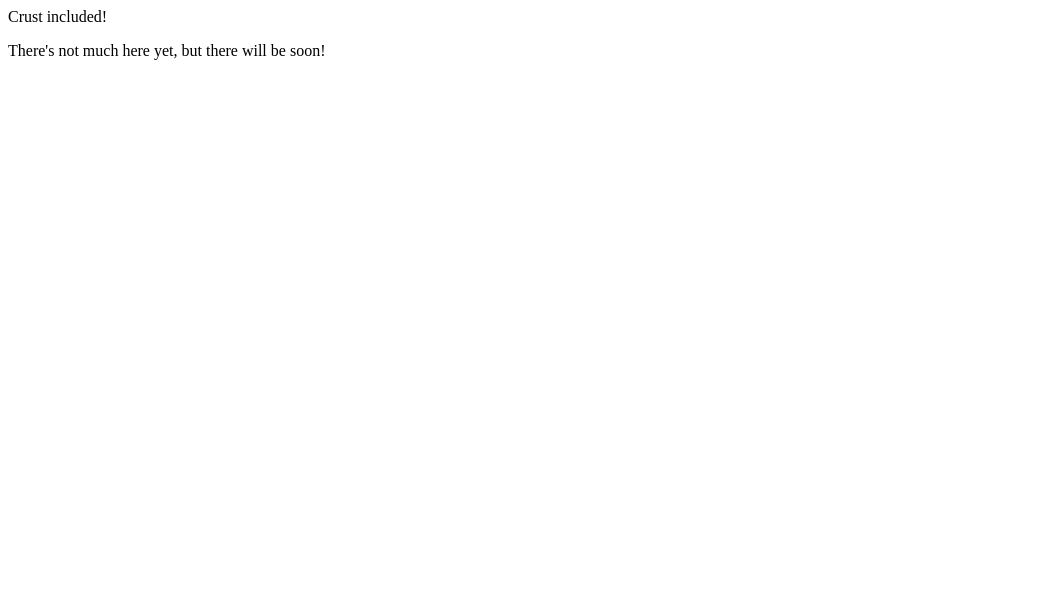
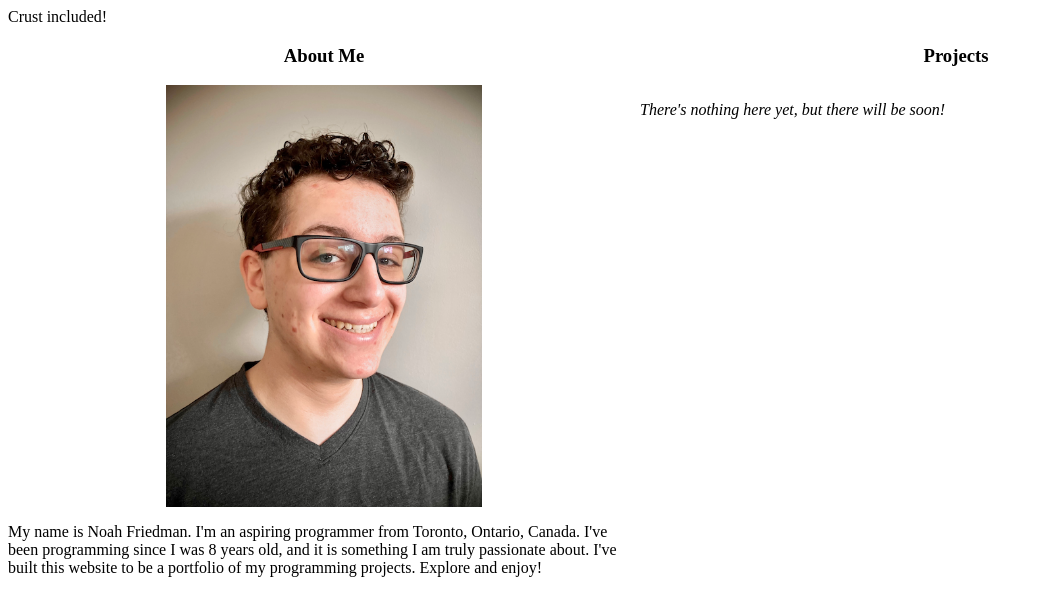
Before and after one commit to speelynet-archive/home, a plain HTML site: page src/index.html in a window 1280 px wide. Shown: the whole page, without its empty margins (0-1043 px from the left). Drawn offline with Linux system fonts and the light colour scheme.

Commit message:
Add About Me and Projects sections

```diff
--- a/src/index.html
+++ b/src/index.html
@@ -11,7 +11,17 @@
 	<body>
 		<custom-page>
 			<sub-heading slot="sub"></sub-heading>
-			<p>There's not much here yet, but there will be soon!</p>
+			<div style="display: flex; flex-wrap: wrap;">
+				<div style="display: flex; flex-flow: column; flex: 1 0 300px; align-items: center;">
+					<h3>About Me</h3>
+					<img src="home/about-me.png" alt="about me" style="max-width: 50%;" />
+					<p style="align-self: flex-start;">My name is Noah Friedman. I'm an aspiring programmer from Toronto, Ontario, Canada. I've been programming since I was 8 years old, and it is something I am truly passionate about. I've built this website to be a portfolio of my programming projects. Explore and enjoy!</p>
+				</div>
+				<div style="display: flex; flex-flow: column; flex: 1 0 300px;">
+					<h3 style="align-self: center">Projects</h3>
+					<p><i>There's nothing here yet, but there will be soon!</i></p>
+				</div>
+			</div>
 		</custom-page>
 	</body>
 </html>
```
Also changed, not shown: src/home/about-me.png (added).
